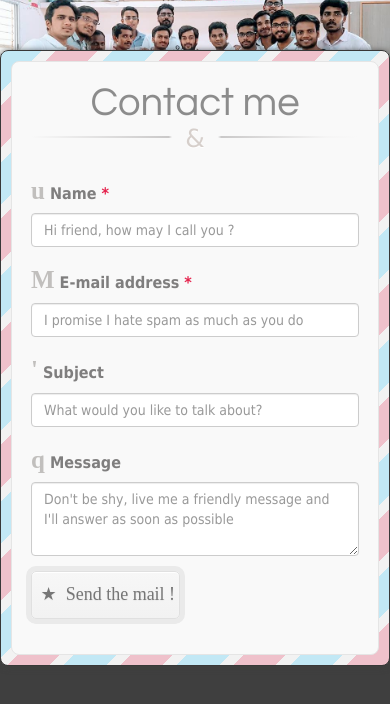
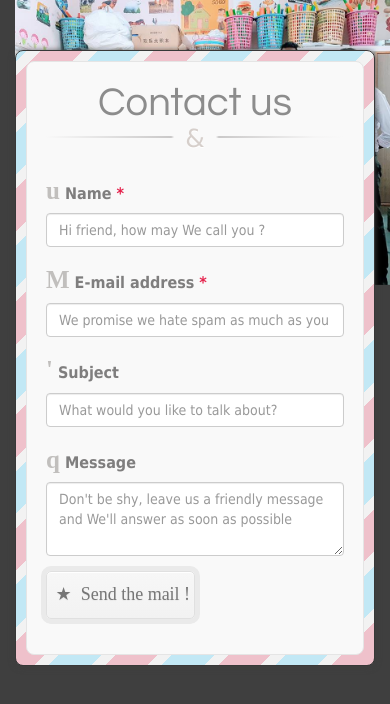
Before and after one commit to protostartup/djSocialVibe, a Django app: page /contact/ in a window 390 px wide; the page is wider, and only the part inside the window is pictured. Shown: the top 704 px of that part. Run offline with Django 3.2, Linux system fonts and the light colour scheme; some libraries are stand-ins or nearby versions; some web fonts are replaced.

Commit message:
edited contact form mobile view

```diff
--- a/bigday/templates/partials/newcontact.html
+++ b/bigday/templates/partials/newcontact.html
@@ -341,20 +341,20 @@ input[type=submit]:active, input[type=submit]:focus {
     <body>
         <div class="container">
             <div class="row">
-                <div></div>
+		<div class="col-sm-12 col-md-12 col-lg-12">
                 <img id="postcard" src="{% static 'bigday/images/images/socialvibeteam.jpg' %}" alt="postcard" class="img-responsive move">
                 <div id="content" >
-                    <h1> Contact me </h1>
+                    <h1> Contact us </h1>
 
                     <form role="form" id="DogForm" method="POST">
  {% csrf_token %}
                         <div class="form-group">
                             <label for="username" class="iconic user" > Name <span class="required">*</span></label>
-                            <input type="text" class="form-control" name="username" id="username"  required="required" placeholder="Hi friend, how may I call you ?">
+                            <input type="text" class="form-control" name="username" id="username"  required="required" placeholder="Hi friend, how may We call you ?">
                         </div>
                         <div class="form-group">
                             <label for="usermail" class="iconic mail-alt"> E-mail address <span class="required">*</span></label>
-                            <input type="email" class="form-control" name="usermail" id="usermail" placeholder="I promise I hate spam as much as you do" required="required">
+                            <input type="email" class="form-control" name="usermail" id="usermail" placeholder="We promise we hate spam as much as you do" required="required">
                         </div>
                         <div class="form-group">
                             <label for="subject" class="iconic quote-alt"> Subject </label>
@@ -362,7 +362,7 @@ input[type=submit]:active, input[type=submit]:focus {
                         </div>
                         <div class="form-group">
                             <label for="message" class="iconic comment"> Message </label>
-                            <textarea name="message" id="message"  class="form-control" rows="3" placeholder="Don't be shy, live me a friendly message and I'll answer as soon as possible"  required="required"></textarea>
+                            <textarea name="message" id="message"  class="form-control" rows="3" placeholder="Don't be shy, leave us a friendly message and We'll answer as soon as possible"  required="required"></textarea>
                         </div>
                         <input type="submit" value=" ★  Send the mail !" />
                     </form>
@@ -371,6 +371,7 @@ $("#DogForm").on('submit', function(event) {
       alert("New Dog Added");
 </script>
                 </div>
+		</div>
             </div>
 
         </div>
```
